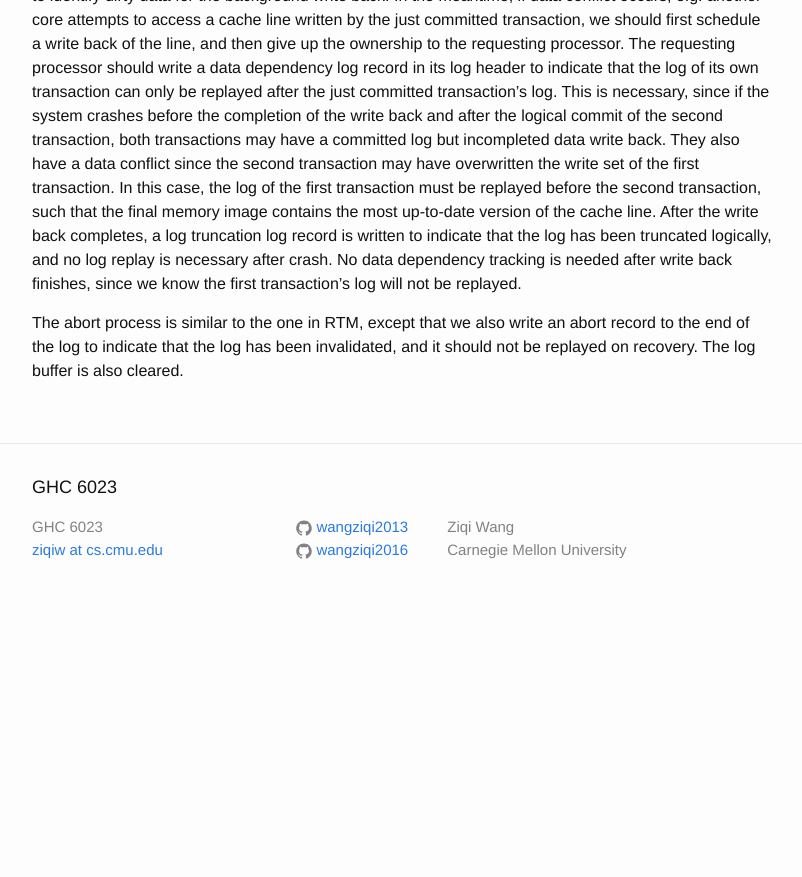
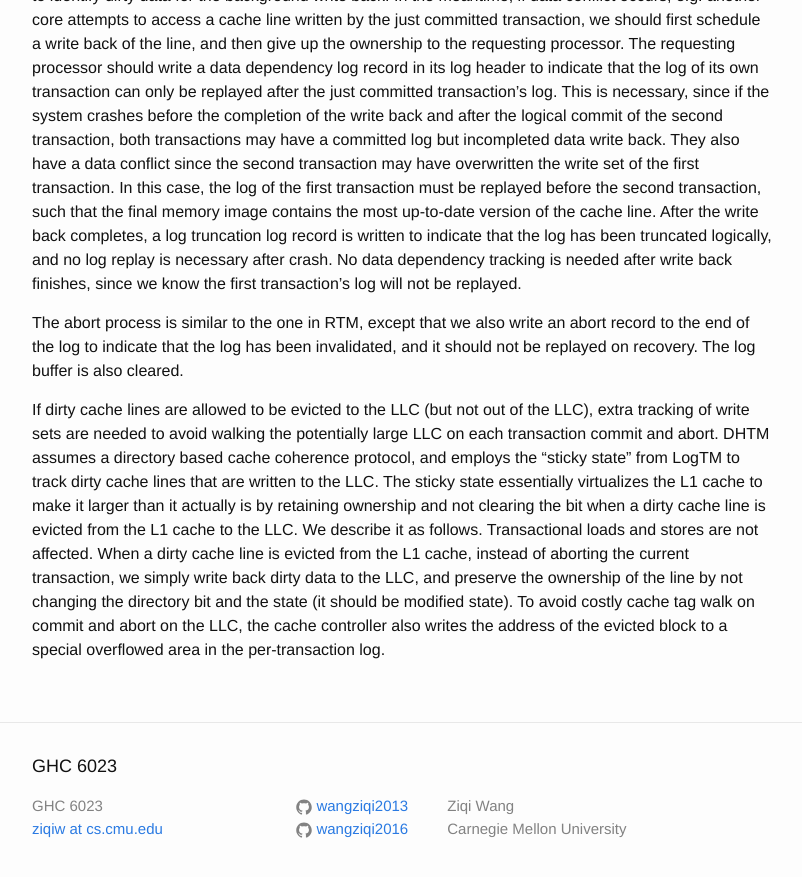
Before and after one commit to wangziqi2013/wangziqi2013.github.io, a Jekyll site: the page built from _posts/2019-12-09-dhtm.markdown, in a window 1280 px wide and 900 px high, scrolled down 2056 px. Shown: the top 877 px of the window, without its empty margins (238-1040 px from the left). Built offline with Jekyll 4.4.1, drawn with Linux system fonts in a browser that asks for light colours; before the commit the page ends 2677 px from its top, so only the background shows below that.

Commit message:
Adding overflow

```diff
--- a/_posts/2019-12-09-dhtm.markdown
+++ b/_posts/2019-12-09-dhtm.markdown
@@ -85,3 +85,13 @@ write back finishes, since we know the first transaction's log will not be repla
 
 The abort process is similar to the one in RTM, except that we also write an abort record to the end of the log to indicate
 that the log has been invalidated, and it should not be replayed on recovery. The log buffer is also cleared.
+
+If dirty cache lines are allowed to be evicted to the LLC (but not out of the LLC), extra tracking of write sets are needed
+to avoid walking the potentially large LLC on each transaction commit and abort. DHTM assumes a directory based cache coherence
+protocol, and employs the "sticky state" from LogTM to track dirty cache lines that are written to the LLC. The sticky
+state essentially virtualizes the L1 cache to make it larger than it actually is by retaining ownership and not clearing
+the bit when a dirty cache line is evicted from the L1 cache to the LLC. We describe it as follows. Transactional loads
+and stores are not affected. When a dirty cache line is evicted from the L1 cache, instead of aborting the current
+transaction, we simply write back dirty data to the LLC, and preserve the ownership of the line by not changing the
+directory bit and the state (it should be modified state). To avoid costly cache tag walk on commit and abort on the LLC,
+the cache controller also writes the address of the evicted block to a special overflowed area in the per-transaction log.
```
